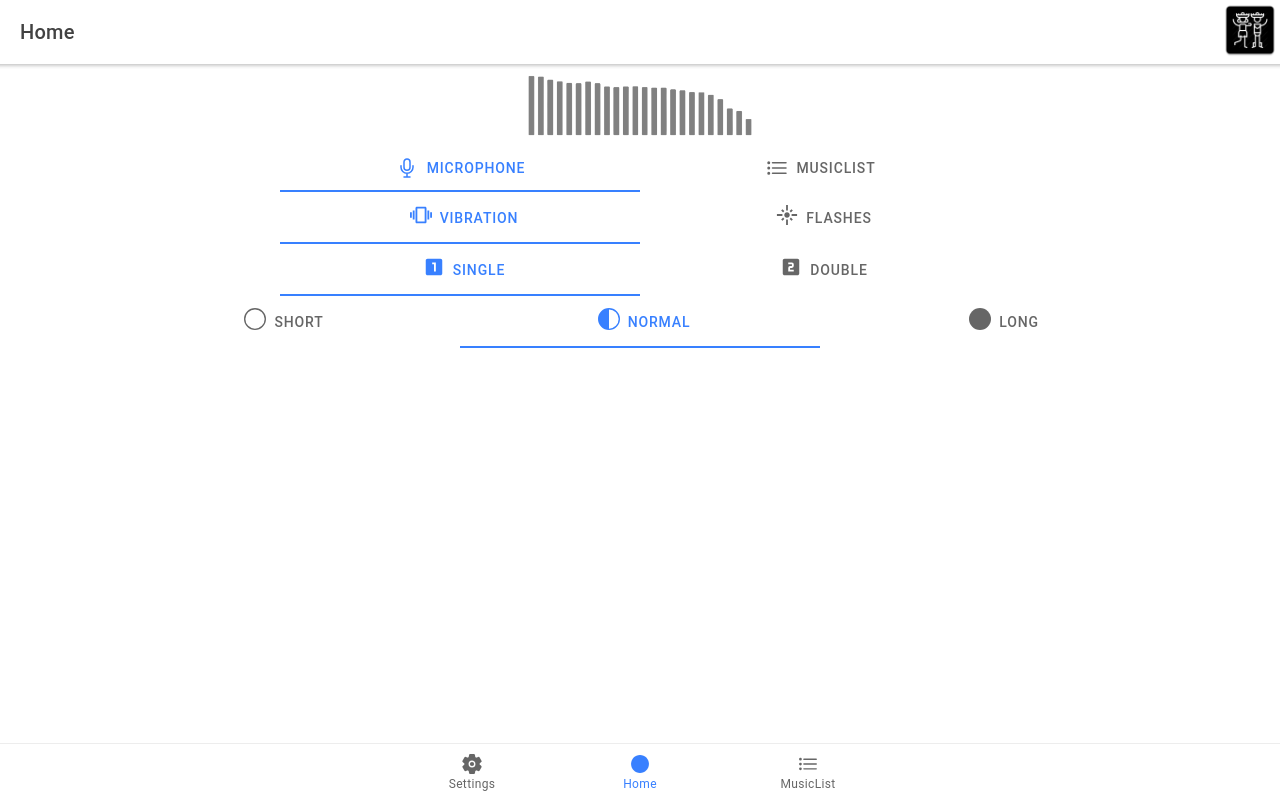
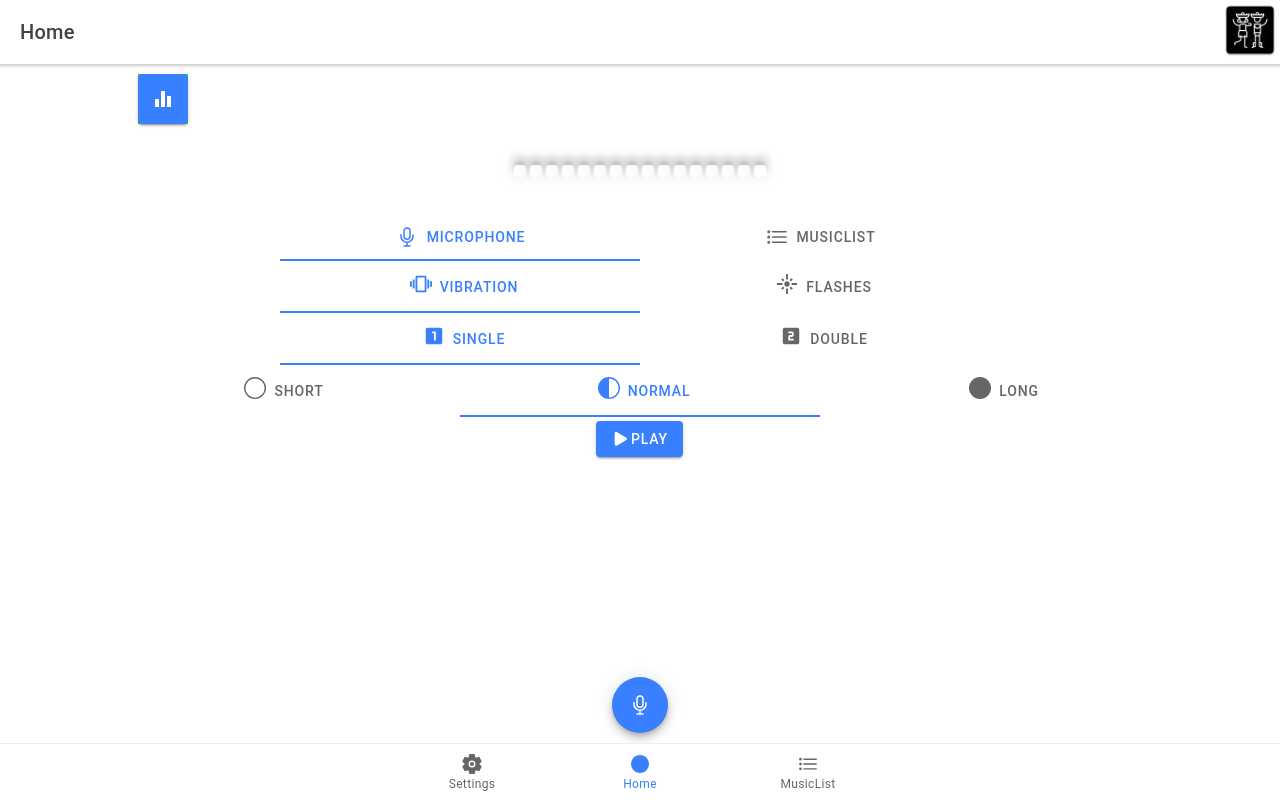
Before and after one commit to OpenSourceLabUFV/ForAll, a React (Create React App) app: page /Home in a window 1280 px wide. Built offline with nearby package versions, Linux system fonts and the light colour scheme.

Commit message:
pronto para estudos com audio

```diff
--- a/package.json
+++ b/package.json
@@ -11,6 +11,8 @@
     "@capacitor/status-bar": "1.0.3",
     "@ionic/react": "^5.5.0",
     "@ionic/react-router": "^5.5.0",
+    "@material-ui/core": "^4.12.3",
+    "@material-ui/icons": "^4.11.2",
     "@testing-library/jest-dom": "^5.11.9",
     "@testing-library/react": "^11.2.5",
     "@testing-library/user-event": "^12.6.3",
--- /dev/null
+++ b/src/components/AudioComp.css
@@ -0,0 +1,13 @@
+#startButton {
+  margin: 10px;
+  width: 50px;
+  height: 50px;
+  background-color: rgb(0, 255, 66);
+}
+
+.frequencyBands {
+  padding: 6px;
+  margin: 2px;
+  transform: rotatex(180deg);
+  transform-origin: top;
+}
--- /dev/null
+++ b/src/components/AudioDataContainer.js
@@ -0,0 +1,50 @@
+import React from 'react';
+import VisualDemo from './VisualDemo';
+import soundFile from '../assets/xote_dos_milagres.mp3'
+
+class AudioDataContainer extends React.Component {
+
+  constructor(props) {
+    super(props);
+    this.state = {}
+    this.frequencyBandArray = [...Array(16).keys()]
+  }
+
+  initializeAudioAnalyser = () => {
+    const audioFile = new Audio();
+    const audioContext = new AudioContext();
+    const source = audioContext.createMediaElementSource(audioFile);
+    const analyser = audioContext.createAnalyser();
+    audioFile.src = soundFile;
+    analyser.fftSize = 64
+    source.connect(audioContext.destination);
+    source.connect(analyser);
+    audioFile.play()
+      this.setState({
+        audioData: analyser
+      })
+  }
+
+  getFrequencyData = (styleAdjuster) => {
+    const bufferLength = this.state.audioData.frequencyBinCount;
+    const amplitudeArray = new Uint8Array(bufferLength);
+    this.state.audioData.getByteFrequencyData(amplitudeArray)
+    styleAdjuster(amplitudeArray)
+  }
+
+  render(){
+
+    return (
+      <div>
+        <VisualDemo
+          initializeAudioAnalyser={this.initializeAudioAnalyser}
+          frequencyBandArray={this.frequencyBandArray}
+          getFrequencyData={this.getFrequencyData}
+          audioData={this.state.audioData}
+        />
+      </div>
+    );
+  }
+}
+
+export default AudioDataContainer;
--- /dev/null
+++ b/src/components/VisualDemo.js
@@ -0,0 +1,81 @@
+import { useRef }  from 'react';
+import Paper from '@material-ui/core/Paper';
+import Tooltip from '@material-ui/core/Tooltip';
+import EqualizerIcon from '@material-ui/icons/Equalizer';
+import { makeStyles } from '@material-ui/core/styles';
+import './AudioComp.css';
+import { IonButton } from '@ionic/react';
+
+const useStyles = makeStyles(theme => ({
+  flexContainer: {
+    display: 'flex',
+    flexWrap: 'wrap',
+    justifyContent: 'center',
+    alignContent: 'center',
+    paddingTop: '4%',
+    maxHeight: 'inherit'
+  }
+}));
+
+export default function VisualDemo(props) {
+
+    const classes = useStyles();
+
+    const amplitudeValues = useRef(null);
+
+    function adjustFreqBandStyle(newAmplitudeData){
+      amplitudeValues.current = newAmplitudeData;
+      let domElements = props.frequencyBandArray.map((num) =>
+        document.getElementById(num))
+      for(let i=0; i<props.frequencyBandArray.length; i++){
+        let num = props.frequencyBandArray[i]
+        domElements[num].style.opacity= `${amplitudeValues.current[num]}`
+        domElements[num].style.backgroundColor = `rgb(128,128,128)`
+        domElements[num].style.height = `${amplitudeValues.current[num]*0.25}px`
+      }
+    };
+
+    function runSpectrum(){
+      props.getFrequencyData(adjustFreqBandStyle)
+      requestAnimationFrame(runSpectrum)
+    }
+
+    function handleStartBottonClick(){
+      props.initializeAudioAnalyser()
+      requestAnimationFrame(runSpectrum)
+    }
+
+    return (
+
+      <div>
+
+        <div>
+          <Tooltip
+            title="Start"
+            aria-label="Start"
+            placement="right">
+            <IonButton
+              id='startButton'
+              onClick={() => handleStartBottonClick()}
+              disabled={!!props.audioData ? true : false}>
+              <EqualizerIcon/>
+            </IonButton>
+          </Tooltip>
+        </div>
+
+        <div className={classes.flexContainer}>
+          {props.frequencyBandArray.map((num) =>
+            <Paper
+              className={'frequencyBands'}
+              elevation={8}
+              id={num}
+              key={num}
+            />
+          )}
+        </div>
+
+      </div>
+
+    );
+
+}
--- a/src/pages/Home.tsx
+++ b/src/pages/Home.tsx
@@ -1,4 +1,4 @@
-import { IonButton,IonLabel, IonContent, IonHeader, IonPage, IonTitle, IonToolbar } from '@ionic/react';
+import { IonFab, IonFabButton, IonButton, IonIcon, IonContent, IonHeader, IonPage, IonTitle, IonToolbar } from '@ionic/react';
 // import ExploreContainer from '../components/ExploreContainer';
 import MyHeader from '../components/MyHeader';
 import './Home.css';
@@ -6,28 +6,41 @@ import './Home.css';
 // import SwitchIconButton from '../components/SwitchIconButton';
 import BtnGrid from '../components/BtnGrid';
 import prev from '../assets/fft_preview.png';
-
+import { micOutline, play } from 'ionicons/icons';
+import AudioDataContainer from '../components/AudioDataContainer';
 
 const Home: React.FC = () => {
   return (
     <IonPage>
-      <MyHeader name ="Home"/>
       <IonContent fullscreen>
-        <IonHeader collapse="condense">
-          <IonToolbar>
-            <IonTitle size="large">Home</IonTitle>
-          </IonToolbar>
-        </IonHeader>
+        <MyHeader name ="Home"/>
 
-        {/* <IonButton size = "large" fill = "clear" target="_blank" rel="noopener noreferrer" href="https://google.com" >
-          <img height ="fill" width = {250} src ="https://cdn.pixabay.com/photo/2015/12/11/11/43/google-1088004_640.png"/>
-        </IonButton> */}
-        <div style={{justifyContent:'center', alignItems:'center', display:'flex'}}>
+        <div style = {{display:'relative',height:"20%", width:"80%", margin: 'auto'}}>
+          <AudioDataContainer />
+        </div>
+
+        {/* <div style={{justifyContent:'center', alignItems:'center', display:'flex'}}>
           <img height={80} src={prev} />
-        </div>
+        </div> */}
+
+        {/* <div style = {{display:'absolute',maxHeight:200}}>
+          <AudioDataContainer />
+        </div> */}
 
         <BtnGrid/>
 
+        <div style={{justifyContent:'center', alignItems:'center', display:'flex'}}>
+          <IonButton>
+            <IonIcon icon={play} />
+            Play
+          </IonButton>
+        </div>
+
+        <IonFab vertical="bottom" horizontal="center" slot="fixed">
+          <IonFabButton>
+            <IonIcon icon={micOutline} />
+          </IonFabButton>
+        </IonFab>
 
         {/* <BtnGrid nameList ={["teste"]} stateList = {[2]} numEl = {2}/> */}
         {/* <SwitchIconButton name="START RECORDING" state = {0}/> */}
```
Also changed, not shown: 2 other files (tests, documents, lock files or other folders).
